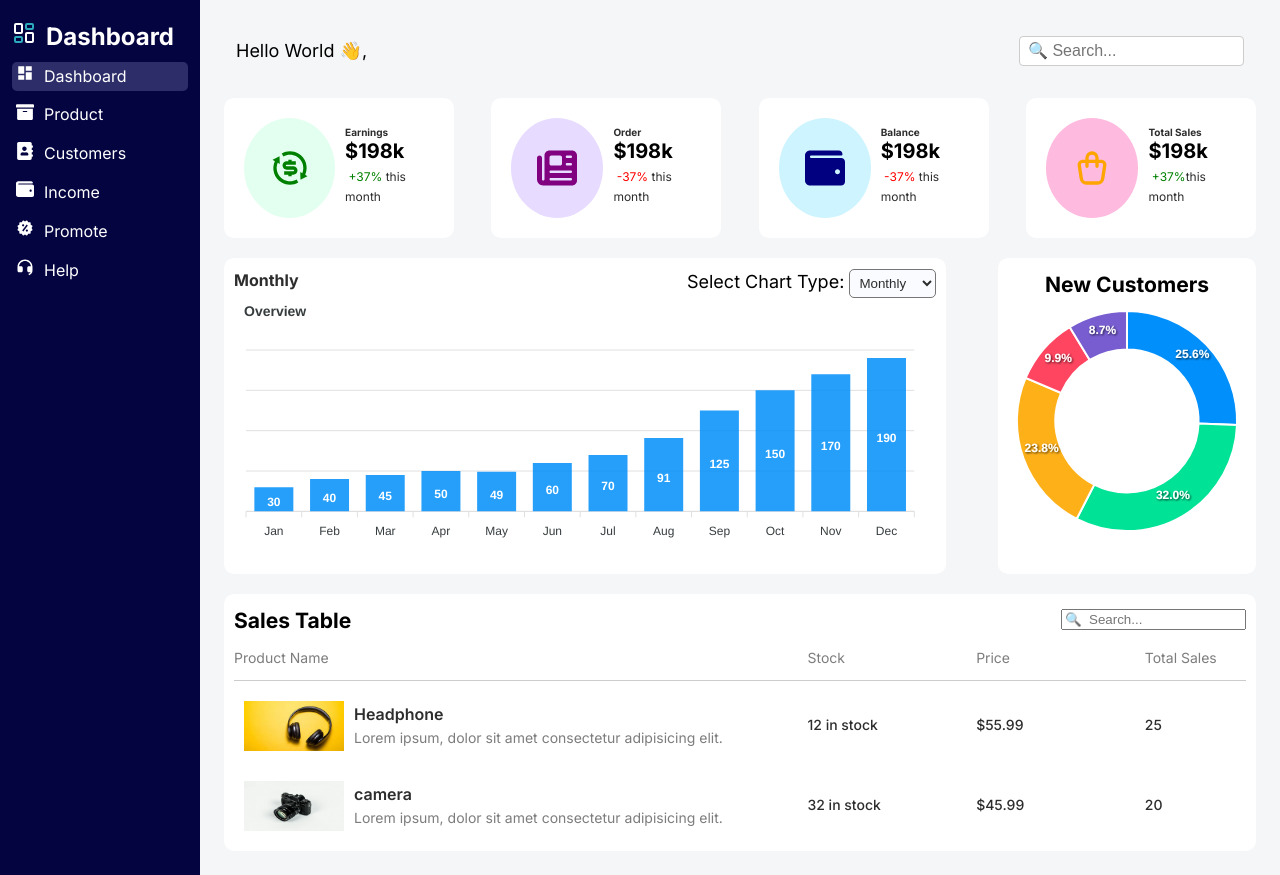
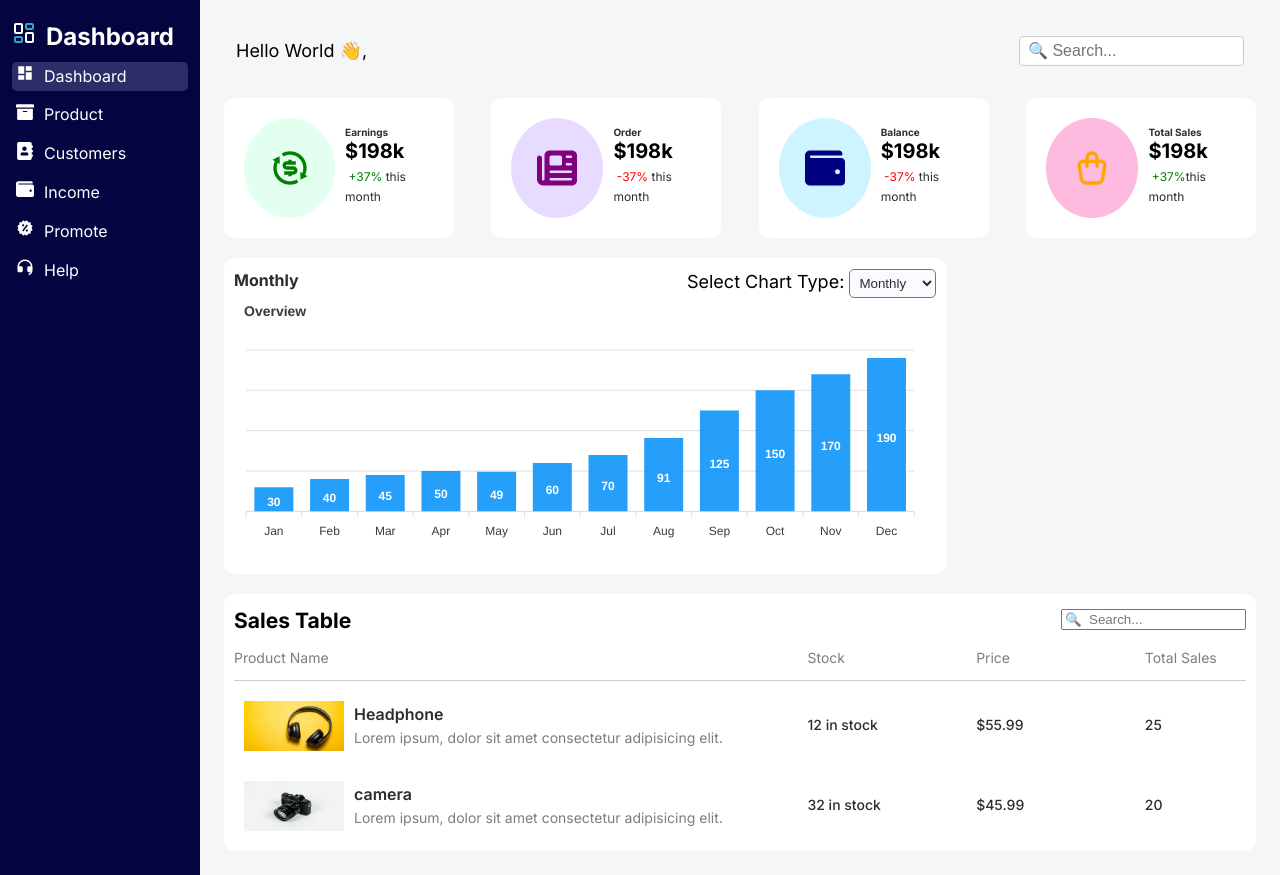
Before and after one commit to DanishKhan25/salse-dashboard, a Next.js app: page / in a window 1280 px wide. Built offline with nearby package versions, Linux system fonts and the light colour scheme.

Commit message:
build error resolved

```diff
--- a/src/app/page.js
+++ b/src/app/page.js
@@ -1,11 +1,15 @@
 "use client";
 import BoxRow from "@/components/boxes/BoxRow";
-import DonutChart from "@/components/chart/DonutChart";
 import SalesChart from "@/components/chart/SalesChart";
 import Header from "@/components/header/Header";
 import Sidebar from "@/components/sidebar/Sidebar";
 import SalesTable from "@/components/tables/SalesTable";
+import dynamic from "next/dynamic";
 import styles from "./page.module.css";
+
+const DonutChart = dynamic(() => import("@/components/chart/DonutChart"), {
+  ssr: false,
+});
 
 export default function Home() {
   return (
@@ -20,9 +24,7 @@ export default function Home() {
           <div className={styles.chart1}>
             <SalesChart />
           </div>
-          <div className={styles.chart2}>
-            <DonutChart />
-          </div>
+          <div className={styles.chart2}>{/* <DonutChart /> */}</div>
         </div>
         <div className={styles.container}>
           <SalesTable />
```
